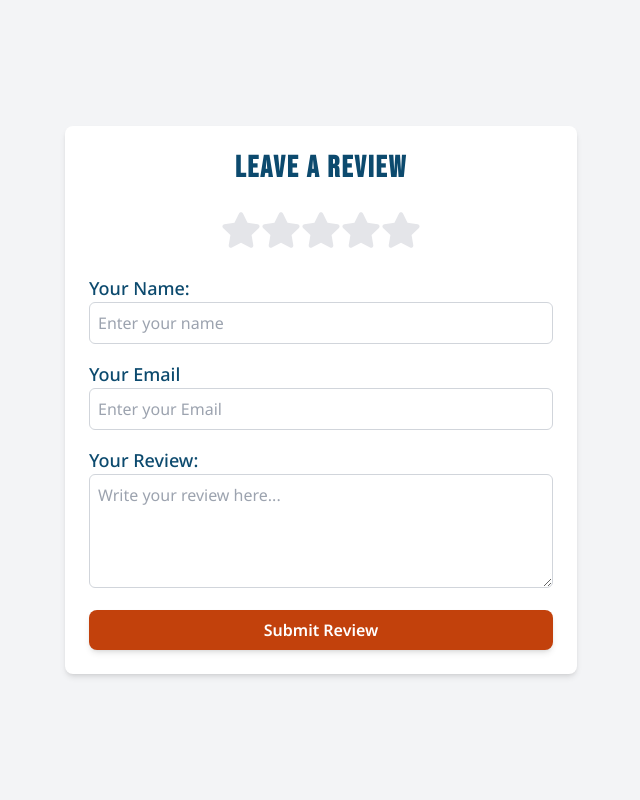
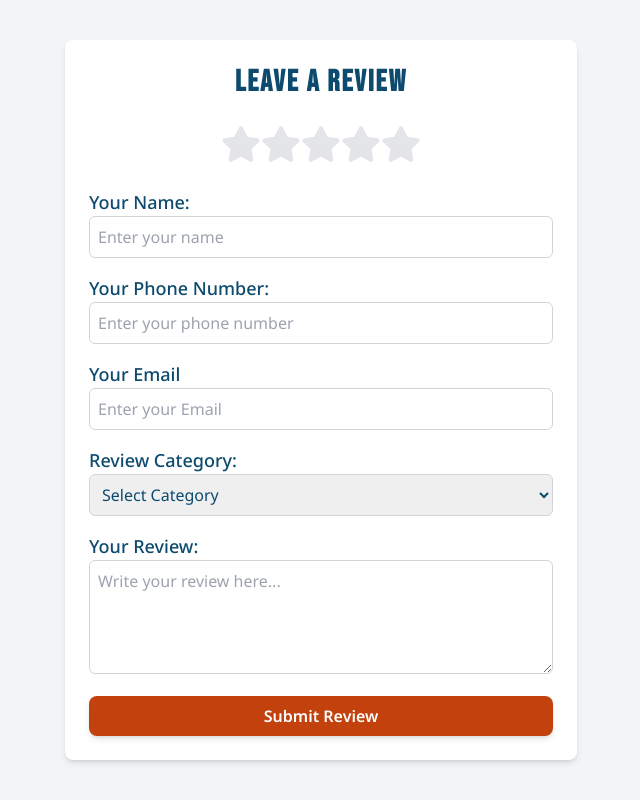
Before and after one commit to ayowayne123/Irie-africa, a Next.js app: page /review in a window 1280 px wide. Shown: the whole page, without its empty margins (319-959 px from the left). Built offline with nearby package versions, Linux system fonts and the light colour scheme.

Commit message:
Feat: Added Category to Review

```diff
--- a/app/review/page.js
+++ b/app/review/page.js
@@ -9,6 +9,8 @@ export default function Review() {
   const [review, setReview] = useState("");
   const [name, setName] = useState("");
   const [email, setEmail] = useState("");
+  const [phone, setPhone] = useState(""); // Added phone number state
+  const [category, setCategory] = useState(""); // Added category state
   const [loading, setLoading] = useState(false);
   const [message, setMessage] = useState("");
 
@@ -18,16 +20,17 @@ export default function Review() {
     setLoading(true);
 
     const templateParams = {
-      username: name, // maps to username in the email template
+      username: name,
+      userPhone: phone, // Sending the phone number
       userStars: rating,
       userMessage: review,
       userEmail: email,
+      reviewCategory: category, // Sending the selected category
     };
 
     emailjs
       .send(
         "service_zh6m7eo",
-
         "template_4cfjeyn",
         templateParams,
         "Ol9P2TQGZSxwK5-r9"
@@ -38,8 +41,10 @@ export default function Review() {
           setMessage("Review submitted successfully!");
           setLoading(false);
           setName("");
+          setPhone(""); // Clear phone number after submission
           setReview("");
           setRating(0);
+          setCategory(""); // Clear category after submission
         },
         (err) => {
           console.log("FAILED...", err);
@@ -97,6 +102,23 @@ export default function Review() {
               required
             />
           </div>
+
+          {/* Phone Number */}
+          <div>
+            <label htmlFor="phone" className="block text-lg font-medium">
+              Your Phone Number:
+            </label>
+            <input
+              type="text"
+              id="phone"
+              value={phone}
+              onChange={(e) => setPhone(e.target.value)}
+              className="w-full p-2 border border-gray-300 rounded-md focus:outline-none focus:ring-2 focus:ring-orange-600"
+              placeholder="Enter your phone number"
+              required
+            />
+          </div>
+
           <div>
             <label htmlFor="email" className="block text-lg font-medium">
               Your Email
@@ -110,6 +132,27 @@ export default function Review() {
               placeholder="Enter your Email"
               required
             />
+          </div>
+
+          {/* Category Dropdown */}
+          <div>
+            <label htmlFor="category" className="block text-lg font-medium">
+              Review Category:
+            </label>
+            <select
+              id="category"
+              value={category}
+              onChange={(e) => setCategory(e.target.value)}
+              className="w-full p-2 border border-gray-300 rounded-md focus:outline-none focus:ring-2 focus:ring-orange-600"
+              required
+            >
+              <option value="" disabled>
+                Select Category
+              </option>
+              <option value="Food">Food</option>
+              <option value="Music">Music</option>
+              <option value="Ambiance">Ambiance</option>
+            </select>
           </div>
 
           <div>
```
